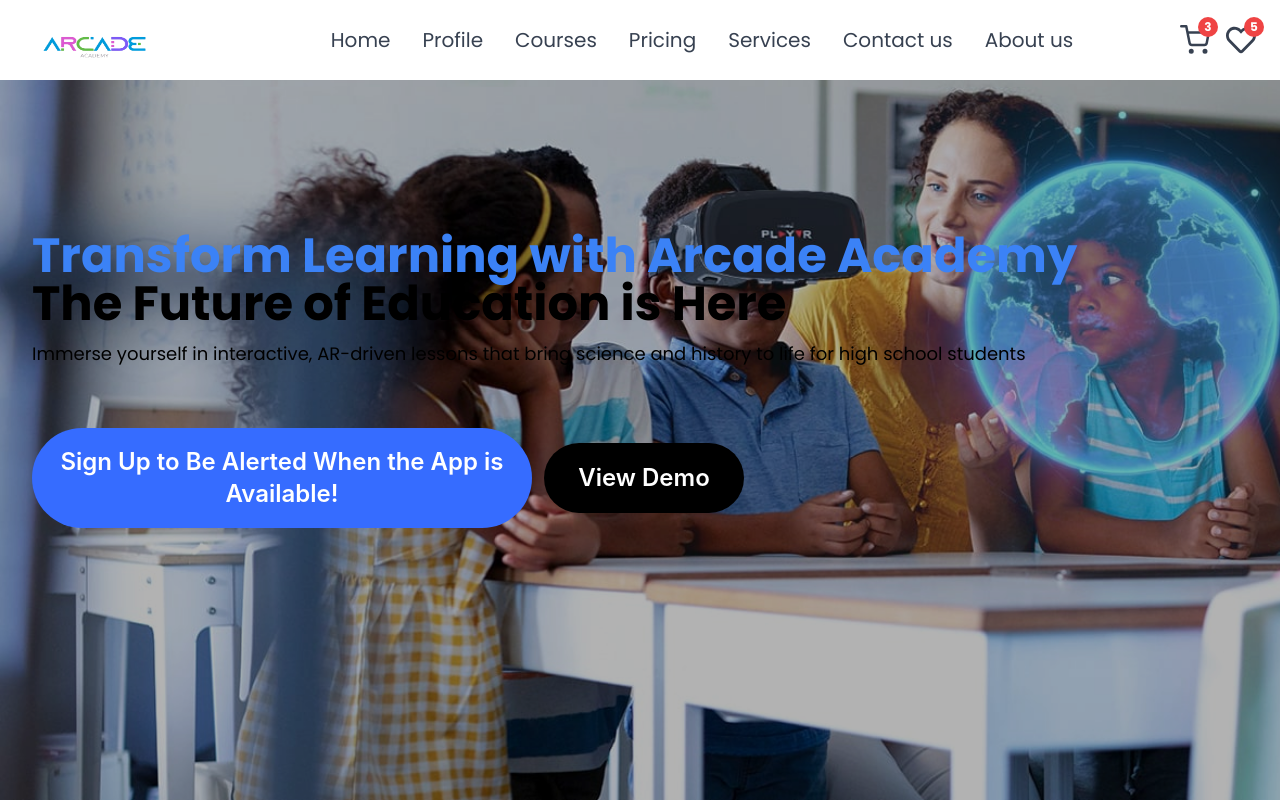
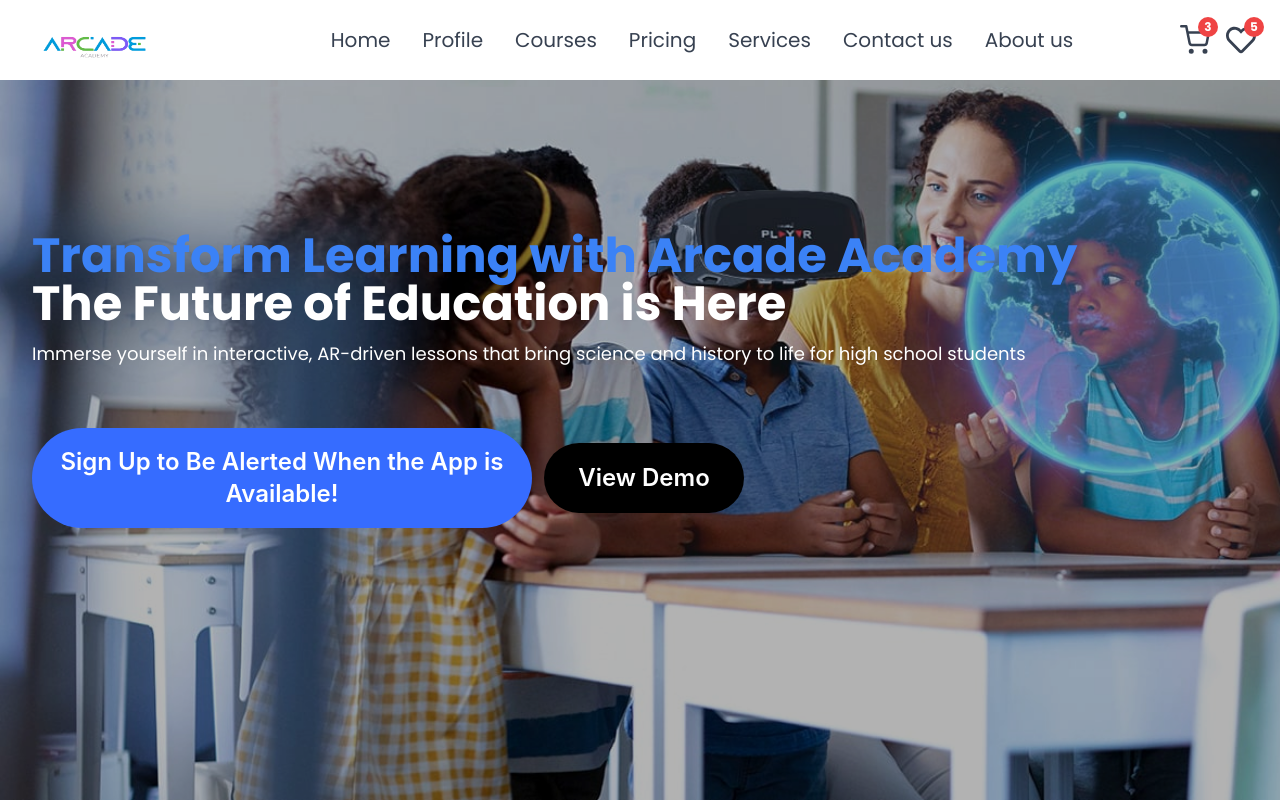
Before and after one commit to nadashaban10/Educational-App, a React (Vite) app: page / in a window 1280 px wide. Shown: the top 802 px of the page. Built offline with nearby package versions, Linux system fonts and the light colour scheme.

Commit message:
design fixing

```diff
--- a/src/pages/LandingPage.jsx
+++ b/src/pages/LandingPage.jsx
@@ -45,7 +45,7 @@ const navigate = useNavigate();
     transition={{ duration: 0.8 }}
     viewport={{ once: true }}
   >
-    <h4 className="text-2xl md:text-5xl font-bold font-poppins text-black">
+    <h4 className="text-2xl md:text-5xl font-bold font-poppins text-white">
       <span className="text-blue-500">
         Transform Learning with
          Arcade Academy
@@ -53,7 +53,7 @@ const navigate = useNavigate();
       <br />
       The Future of Education is Here
     </h4>
-    <p className="text-sm md:text-lg font-poppins text-black pb-2">
+    <p className="text-sm md:text-lg font-poppins text-white pb-2">
       Immerse yourself in interactive, AR-driven lessons that bring
       science and history to life for high school students
     </p>
```
